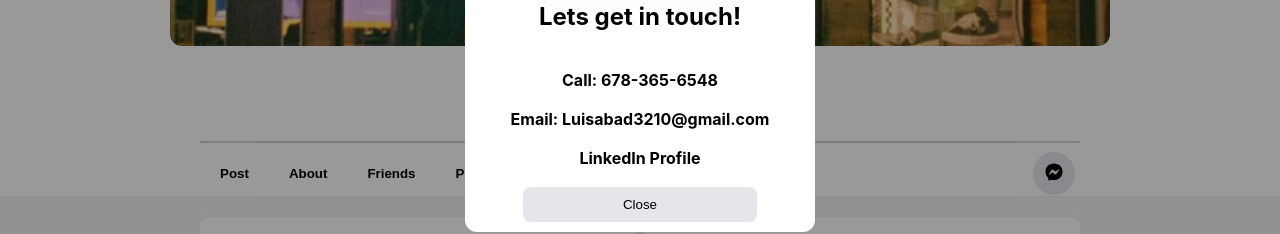
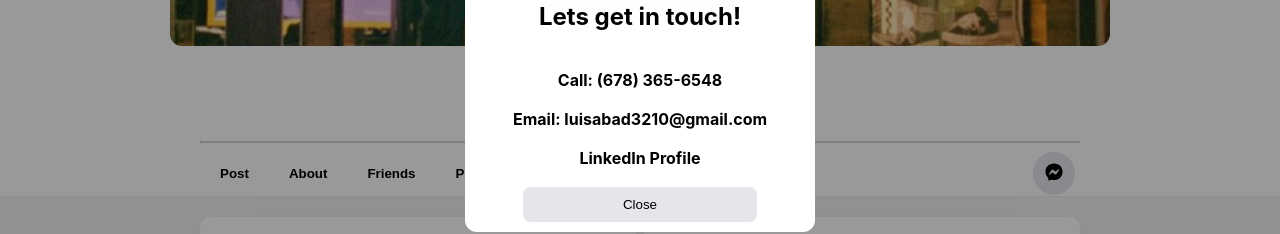
Before and after one commit to luisabad3210/portfolio-2020, a React (Create React App) app: page / in a window 1280 px wide. Both pictures are taken after a click on the button 1139 px from the left and 27 px from the top of the page. Shown: the part 360-594 px from the top of the page. Built offline with nearby package versions, Linux system fonts and the light colour scheme.

Commit message:
passing down contact info

```diff
--- a/src/App.js
+++ b/src/App.js
@@ -17,7 +17,7 @@ const App = () => {
     contact: {
       phone: '(678) 365-6548',
       email: 'luisabad3210@gmail.com',
-      linkin: 'https://www.linkedin.com/in/luis-abad-a00180183/'
+      linkedin: 'https://www.linkedin.com/in/luis-abad-a00180183/'
     }
   }
 
--- a/src/components/contact/contact.js
+++ b/src/components/contact/contact.js
@@ -2,7 +2,7 @@ import React from 'react';
 import './contact.css';
 import ContactImg from '../images/contact-icon.webp'
 
-const Contact = () => {
+const Contact = ({profile}) => {
 
     const openContactModal = () => {
         let modal = document.getElementById("ContactModal");
@@ -27,9 +27,9 @@ const Contact = () => {
                     </div>
                     <div className='modal-content-bottom'>
                         <h2>Lets get in touch!</h2>
-                        <a href='tel:678-365-6548'>Call: 678-365-6548</a>
-                        <a href='mailto:luisabad3210@gmail.com'>Email: Luisabad3210@gmail.com</a>
-                        <div><a href='https://www.linkedin.com/in/luis-abad-a00180183/'  target="_blank">LinkedIn Profile</a></div>
+                        <a href={'tel:' + profile.contact.phone}>Call: {profile.contact.phone}</a>
+                        <a href={'mailto:' + profile.contact.email}>Email: {profile.contact.email}</a>
+                        <div><a href={profile.contact.linkedin}  target="_blank">LinkedIn Profile</a></div>
                         <button className='ModalClose' onClick={()=>{closeContactModal()}}>Close</button>
                     </div>
                 </div>
--- a/src/components/header.js
+++ b/src/components/header.js
@@ -25,7 +25,7 @@ const Header = ({profile}) => {
                         <button className='headerBtn'>Videos</button>
                         <button className='headerBtn center'>More <img className='headerArrow' src={Arrow} /></button>
                         <div className='contactContainer' >
-                            <Contact />
+                            <Contact profile={profile}/>
                         </div>
                     </div>
                 </div>
--- a/src/components/nav.js
+++ b/src/components/nav.js
@@ -30,7 +30,7 @@ const Nav = ({profile}) => {
                 <button className='navProfilePicContainer'><div className='navProfilePic'></div> <div>{profile.firstName}</div></button>
                 <button className='navbtn3'><img src={Plus} width='20px' height='20px'/></button>
                 {/* <button className='navbtn3'><svg viewBox="0 0 28 28" alt="" class="a8c37x1j ms05siws hwsy1cff b7h9ocf4 fzdkajry" height="20" width="20"><path d="M14 2.042c6.76 0 12 4.952 12 11.64S20.76 25.322 14 25.322a13.091 13.091 0 0 1-3.474-.461.956 .956 0 0 0-.641.047L7.5 25.959a.961.961 0 0 1-1.348-.849l-.065-2.134a.957.957 0 0 0-.322-.684A11.389 11.389 0 0 1 2 13.682C2 6.994 7.24 2.042 14 2.042ZM6.794 17.086a.57.57 0 0 0 .827.758l3.786-2.874a.722.722 0 0 1 .868 0l2.8 2.1a1.8 1.8 0 0 0 2.6-.481l3.525-5.592a.57.57 0 0 0-.827-.758l-3.786 2.874a.722.722 0 0 1-.868 0l-2.8-2.1a1.8 1.8 0 0 0-2.6.481Z"></path></svg></button> */}
-                <Contact />
+                <Contact profile={profile}/>
                 <button className='navbtn3'><svg viewBox="0 0 28 28" alt="" class="a8c37x1j ms05siws hwsy1cff b7h9ocf4 fzdkajry" height="20" width="20"><path d="M7.847 23.488C9.207 23.488 11.443 23.363 14.467 22.806 13.944 24.228 12.581 25.247 10.98 25.247 9.649 25.247 8.483 24.542 7.825 23.488L7.847 23.488ZM24.923 15.73C25.17 17.002 24.278 18.127 22.27 19.076 21.17 19.595 18.724 20.583 14.684 21.369 11.568 21.974 9.285 22.113 7.848 22.113 7.421 22.113 7.068 22.101 6.79 22.085 4.574 21.958 3.324 21.248 3.077 19.976 2.702 18.049 3.295 17.305 4.278 16.073L4.537 15.748C5.2 14.907 5.459 14.081 5.035 11.902 4.086 7.022 6.284 3.687 11.064 2.753 15.846 1.83 19.134 4.096 20.083 8.977 20.506 11.156 21.056 11.824 21.986 12.355L21.986 12.356 22.348 12.561C23.72 13.335 24.548 13.802 24.923 15.73Z"></path></svg></button>
                 <button className='navbtn3'><img src={Arrow} width='20px' height='20px'/></button>
             </div>
```
Also changed, not shown: 1 other file (tests, documents, lock files or other folders).
